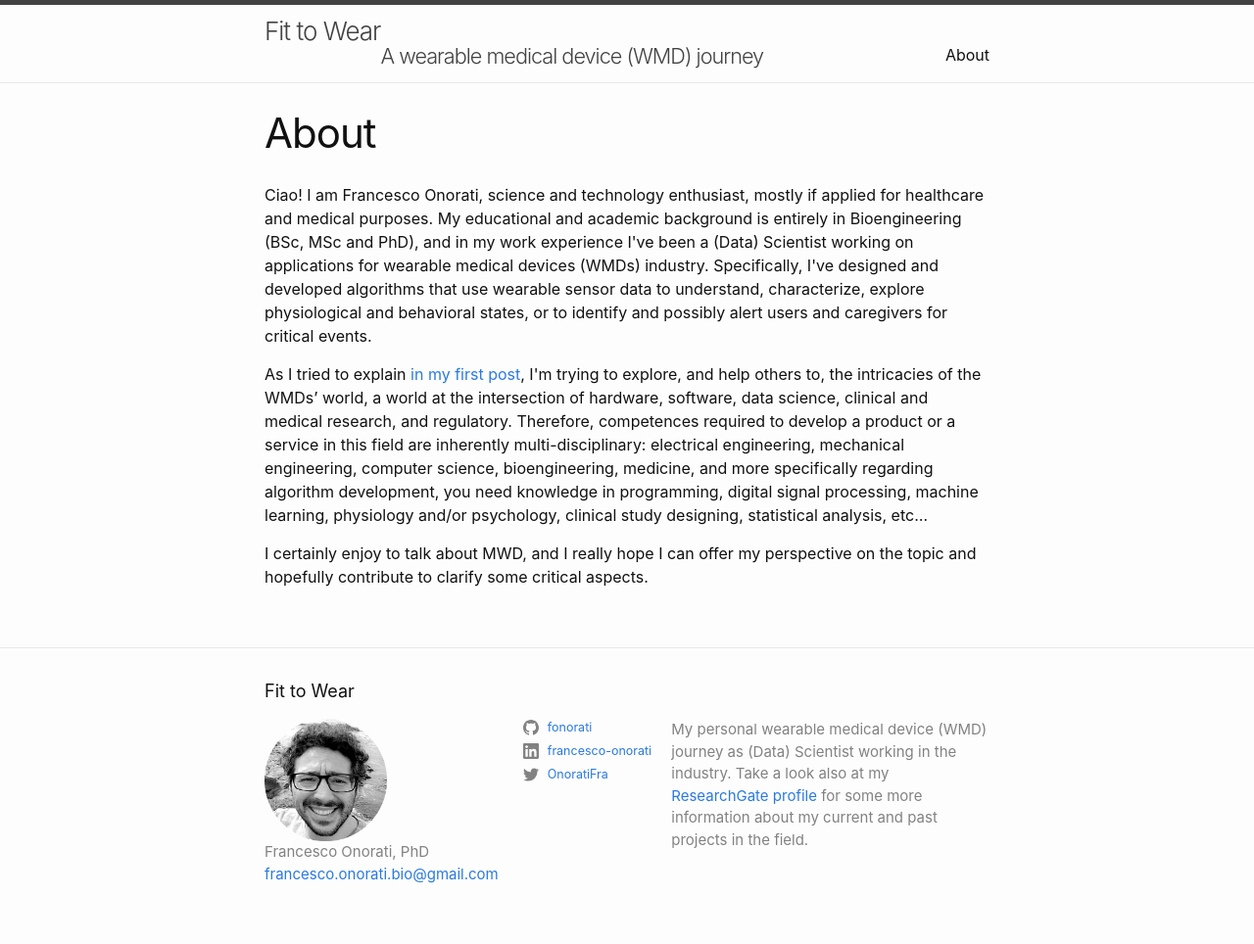
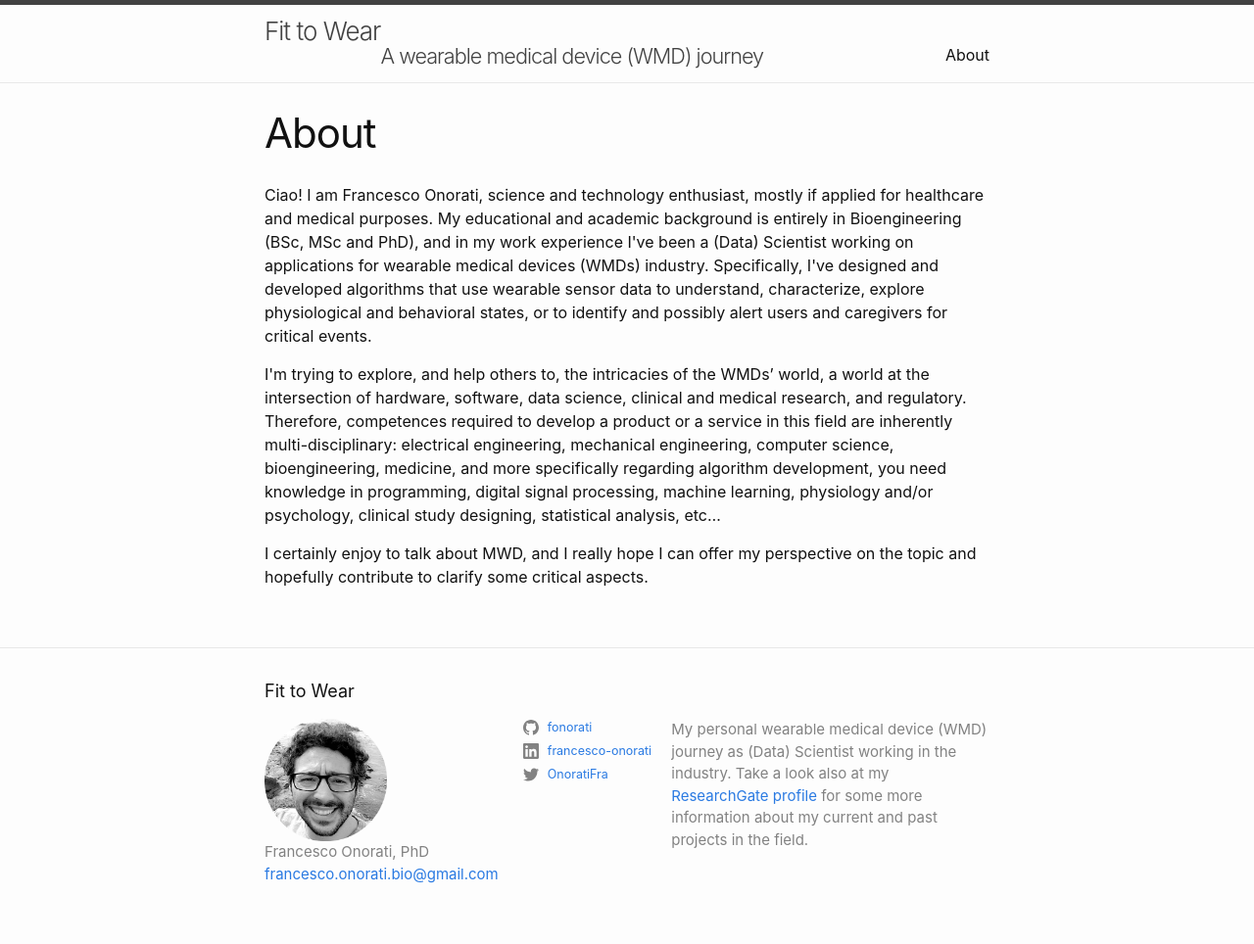
Before and after one commit to fonorati/fittowear, a Jekyll site: the page built from docs/about.markdown, in a window 1280 px wide. Shown: the whole page at 98% size. Built offline with Jekyll 4.4.1, drawn with Linux system fonts in a browser that asks for light colours.

Commit message:
fix about.md

```diff
--- a/docs/about.markdown
+++ b/docs/about.markdown
@@ -7,7 +7,7 @@ permalink: /about/
 Ciao! I am Francesco Onorati, science and technology enthusiast, mostly if applied for healthcare and medical purposes.
 My educational and academic background is entirely in Bioengineering (BSc, MSc and PhD), and in my work experience I\'ve been a (Data) Scientist working on applications for wearable medical devices (WMDs) industry. Specifically, I\'ve designed and developed algorithms that use wearable sensor data to understand, characterize, explore physiological and behavioral states, or to identify and possibly alert users and caregivers for critical events.
 
-As I tried to explain [in my first post]({% link _posts/2021-02-17-first-post.md %}), I\'m trying to explore, and help others to, the intricacies of the WMDs' world, a world at the intersection of hardware, software, data science, clinical and medical research, and regulatory.
+I\'m trying to explore, and help others to, the intricacies of the WMDs' world, a world at the intersection of hardware, software, data science, clinical and medical research, and regulatory.
 Therefore, competences required to develop a product or a service in this field are inherently multi-disciplinary: electrical engineering, mechanical engineering, computer science, bioengineering, medicine, and more specifically regarding algorithm development, you need knowledge in programming, digital signal processing, machine learning, physiology and/or psychology, clinical study designing, statistical analysis, etc...
 
 I certainly enjoy to talk about MWD, and I really hope I can offer my perspective on the topic and hopefully contribute to clarify some critical aspects.
```
